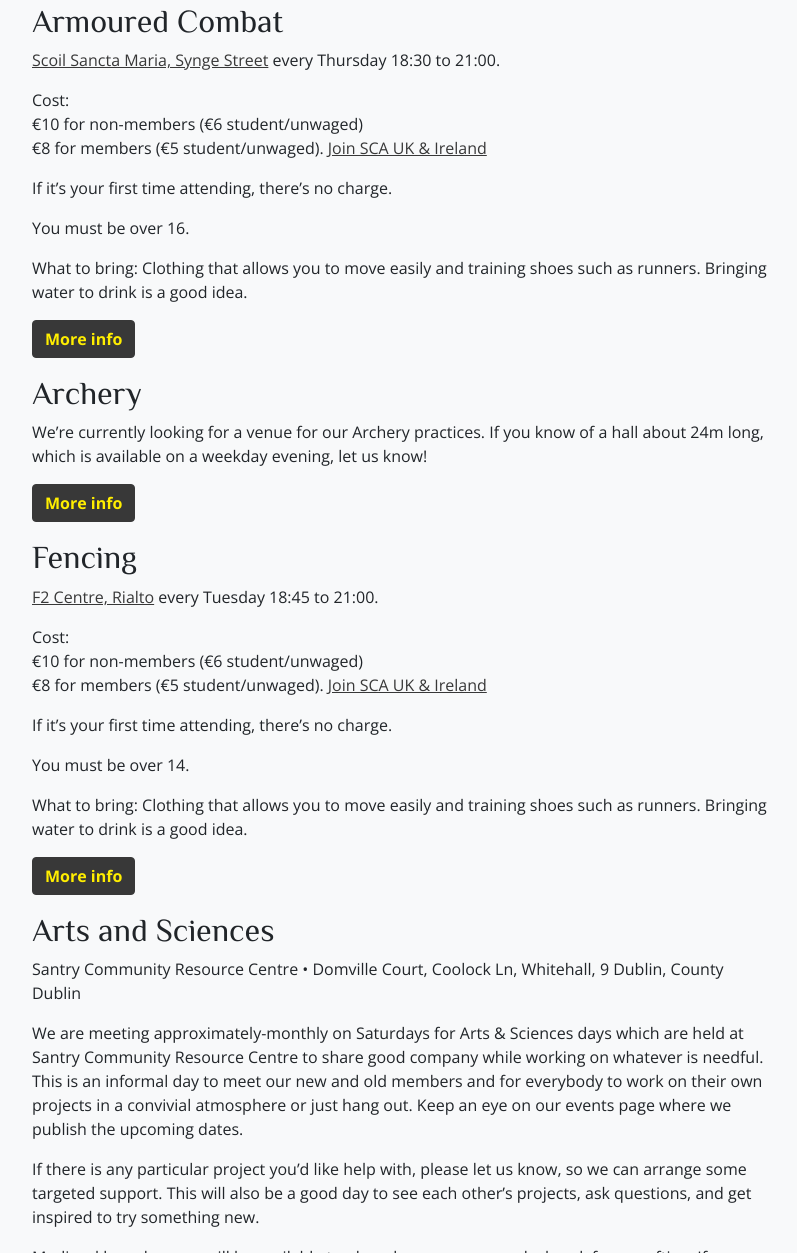
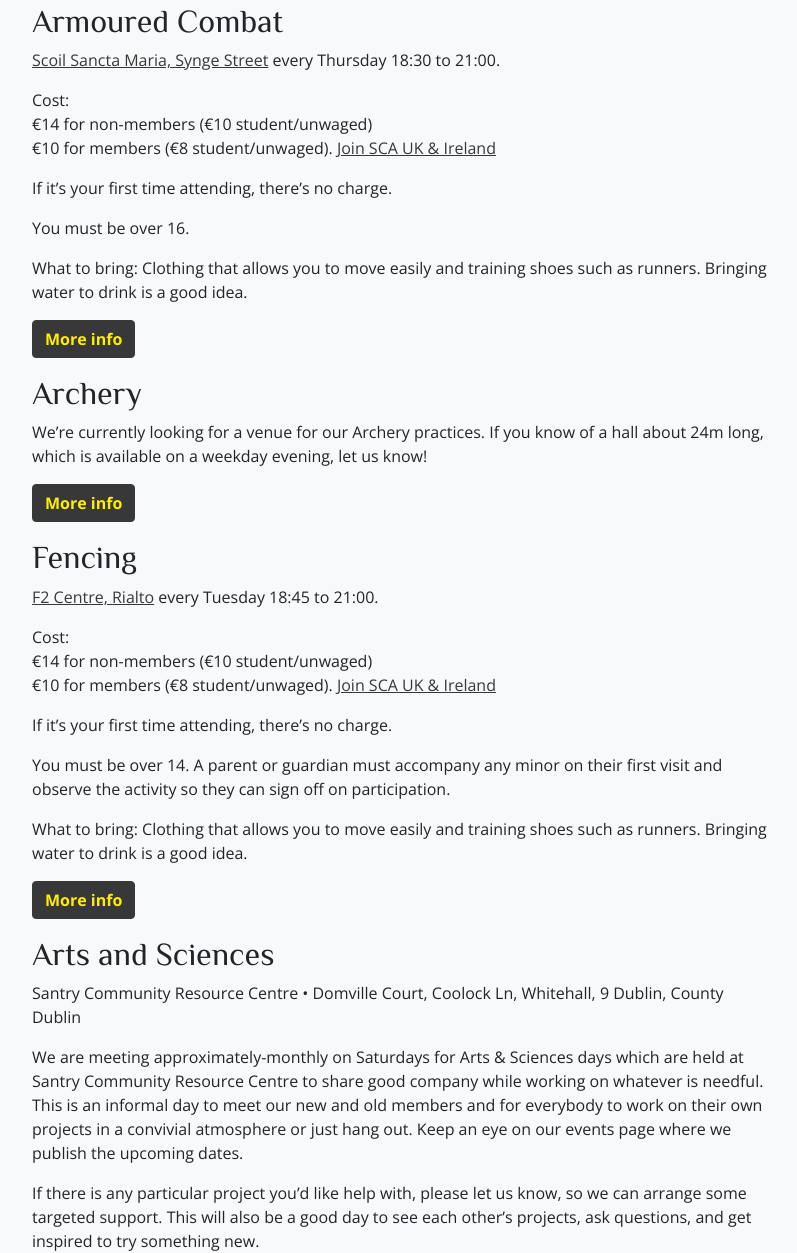
Before and after one commit to drachenwald/dun-in-mara, a Jekyll site: the page built from practices.md, in a window 1280 px wide and 1400 px high, scrolled down 865 px, cut to the strip 147-1400 px from the top of the window. Shown: the whole strip, without its empty margins (50-847 px from the left). Built offline with Jekyll 4.4.1, drawn with Linux system fonts in a browser that asks for light colours; comment, search, counter and statistics services are not loaded.

Commit message:
Practice costs, A&S Fienta Link

```diff
--- a/practices.md
+++ b/practices.md
@@ -13,8 +13,8 @@ Would you like to try out some of our activities? You can come along to a practi
 [Scoil Sancta Maria, Synge Street](https://goo.gl/maps/WHAurpDwDMR2) every Thursday 18:30 to 21:00.
 
 Cost:
-€10 for non-members (€6 student/unwaged)
-€8 for members (€5 student/unwaged). [Join SCA UK & Ireland](https://membermojo.co.uk/scauk)
+€14 for non-members (€10 student/unwaged)
+€10 for members (€8 student/unwaged). [Join SCA UK & Ireland](https://membermojo.co.uk/scauk)
 
 If it's your first time attending, there's no charge.
 
@@ -35,12 +35,12 @@ We're currently looking for a venue for our Archery practices. If you know of a
 [F2 Centre, Rialto](https://maps.app.goo.gl/sTfLasVUbuZxnufN9) every Tuesday 18:45 to 21:00.
 
 Cost:
-€10 for non-members (€6 student/unwaged)
-€8 for members (€5 student/unwaged). [Join SCA UK & Ireland](https://membermojo.co.uk/scauk)
+€14 for non-members (€10 student/unwaged)
+€10 for members (€8 student/unwaged). [Join SCA UK & Ireland](https://membermojo.co.uk/scauk)
 
 If it's your first time attending, there's no charge.
 
-You must be over 14.
+You must be over 14. A parent or guardian must accompany any minor on their first visit and observe the activity so they can sign off on participation.
 
 What to bring: Clothing that allows you to move easily and training shoes such as runners. Bringing water to drink is a good idea.
 
```
Also changed, not shown: events/index.md (+4 -3 lines).
